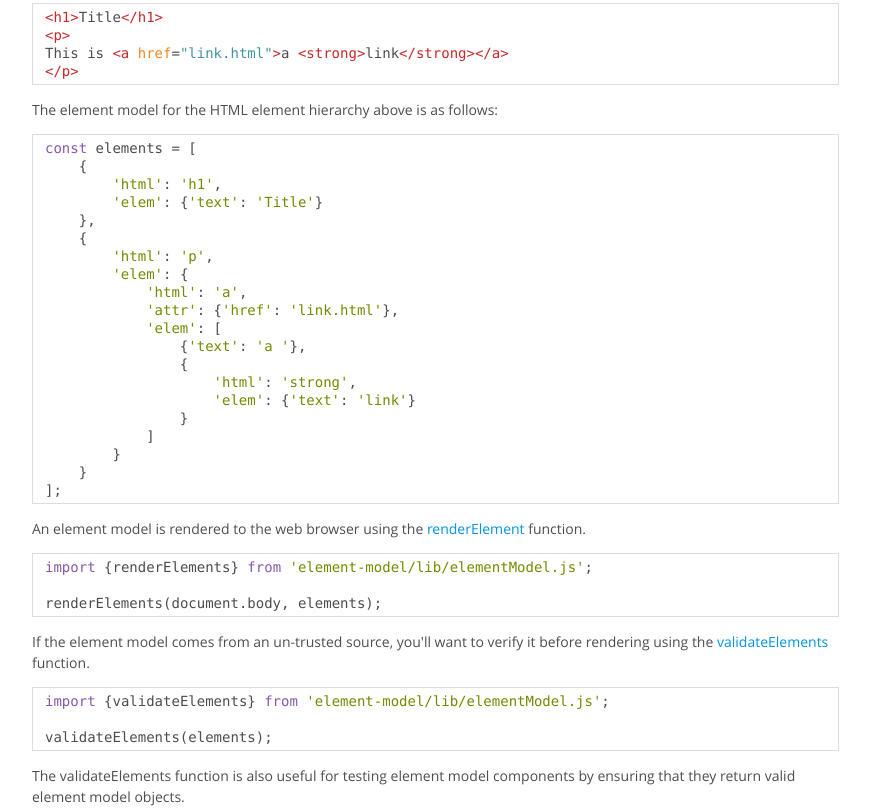
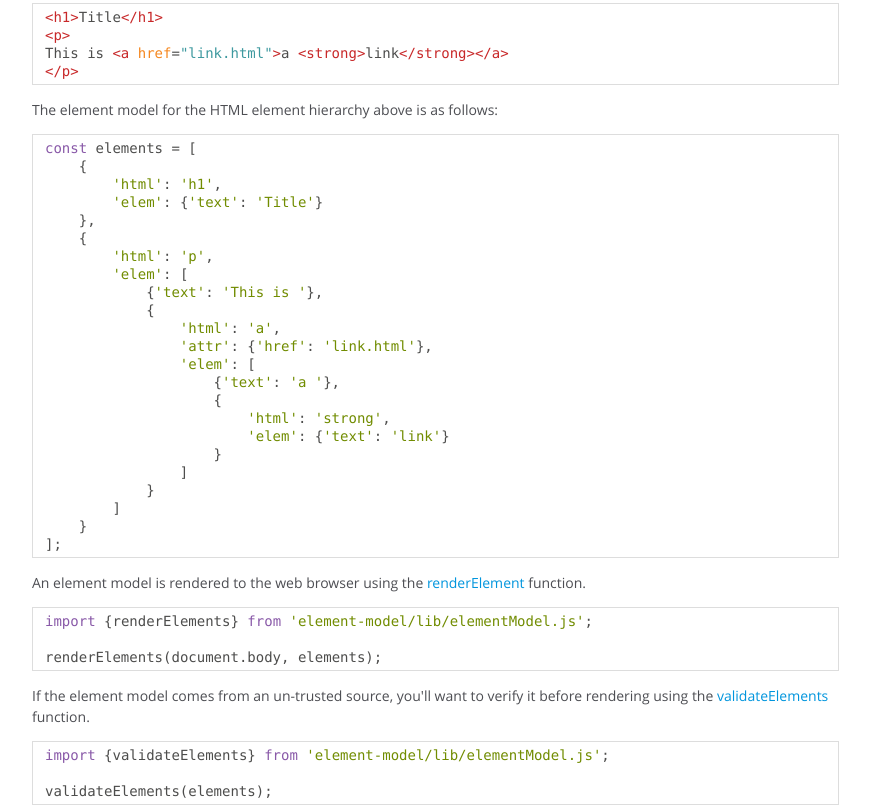
Before and after one commit to craigahobbs/element-model, a plain HTML site: page index.html in a window 1280 px wide. Shown: the part 851-1661 px from the top of the page, without its empty margins (0-870 px from the left). Drawn offline with Linux system fonts and the light colour scheme.

Commit message:
fix readme example

```diff
--- a/index.html
+++ b/index.html
@@ -70,7 +70,9 @@ This is &lt;a href=&quot;link.html&quot;>a &lt;strong>link&lt;/strong>&lt;/a>
     },
     {
         'html': 'p',
-        'elem': {
+        'elem': [
+            {'text': 'This is '},
+            {
                 'html': 'a',
                 'attr': {'href': 'link.html'},
                 'elem': [
@@ -81,6 +83,7 @@ This is &lt;a href=&quot;link.html&quot;>a &lt;strong>link&lt;/strong>&lt;/a>
                     }
                 ]
             }
+        ]
     }
 ];
 </code></pre>
```
Lines whose indentation alone changed are shown as unchanged.
